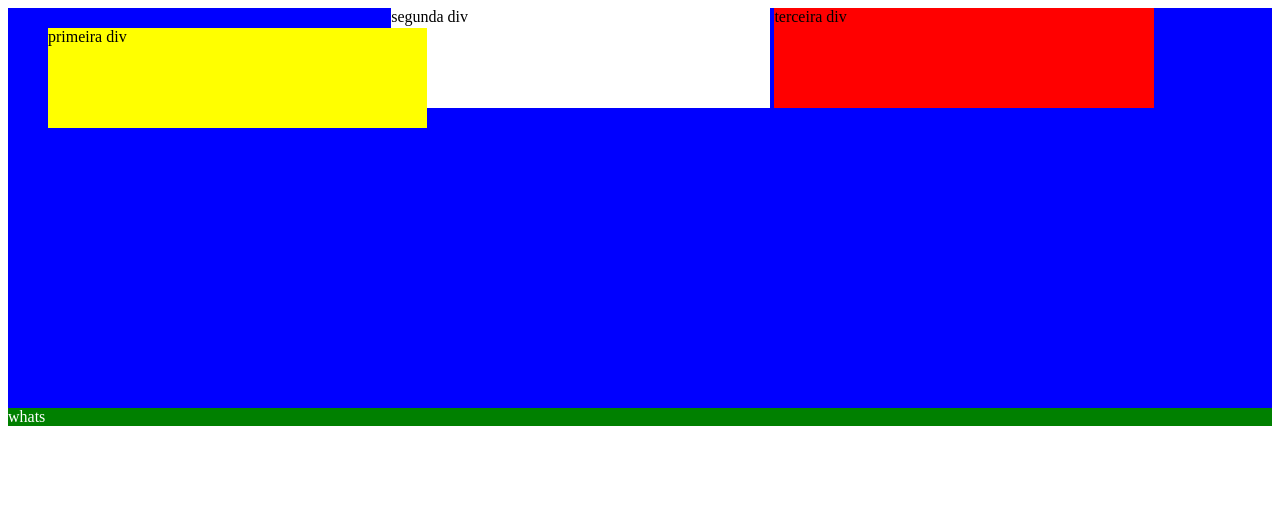
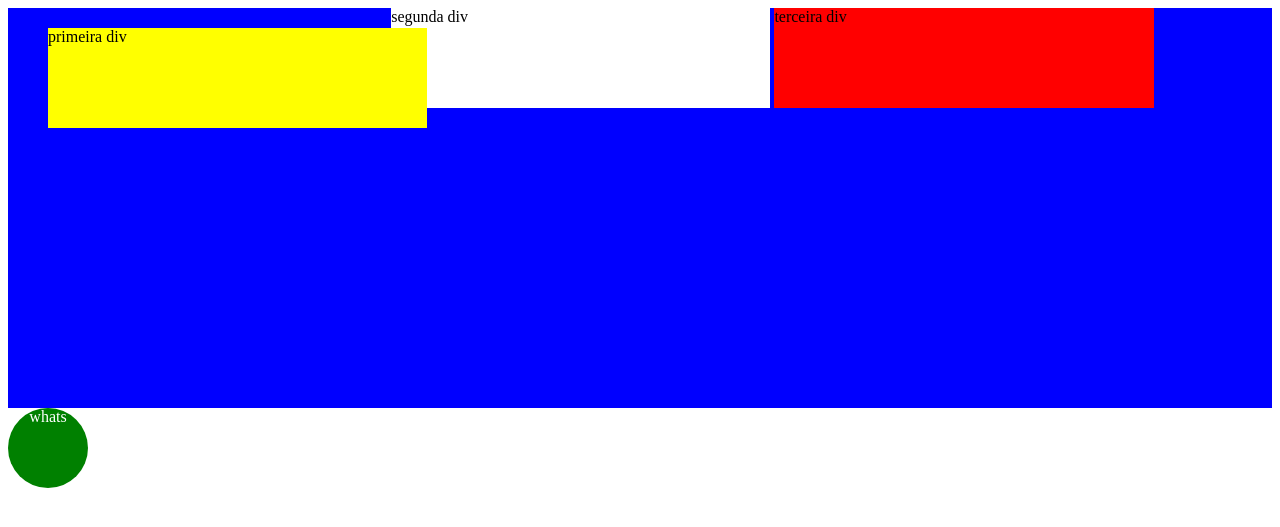
Before and after one commit to VitorRiquelme/html-e-css, a PHP site: page / in a window 1280 px wide. Shown: the top 527 px of the page. Run offline with PHP 8.4, Linux system fonts and the light colour scheme.

Commit message:
excercicios de position

```diff
--- a/exercicios/ex042/style.css
+++ b/exercicios/ex042/style.css
@@ -31,4 +31,8 @@
 .oi{
     background-color: green;
     color: white;
+    width: 80px;
+    height: 80px;
+    border-radius: 50%;
+    text-align: center;
 }
```
